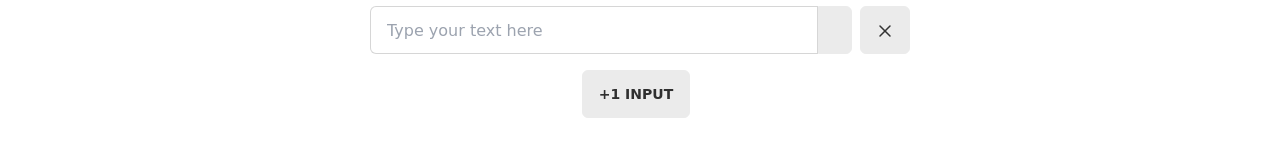
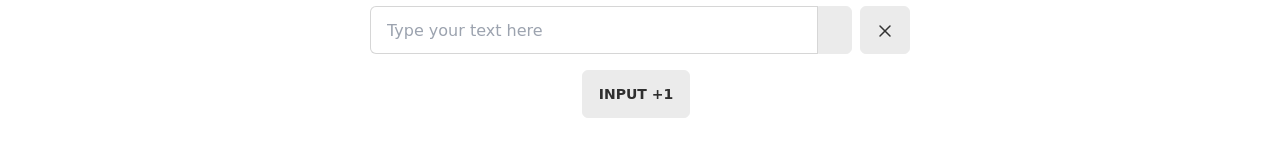
Before and after one commit to Mrbunker/clipboards, a Vue app: page / in a window 1280 px wide. Shown: the part 354-522 px from the top of the page. Built offline with nearby package versions, Linux system fonts and the light colour scheme.

Commit message:
update +1 button's description

```diff
--- a/src/components/InputList.vue
+++ b/src/components/InputList.vue
@@ -185,7 +185,7 @@
       </div>
     </div>
     <div class="flex content-center justify-center m-2">
-      <button class="btn rounded-md mr-2" @click="handleNewItem">+1 input</button>
+      <button class="btn rounded-md mr-2" @click="handleNewItem">input +1</button>
       <!-- <button class="btn rounded-md">import long text</button> -->
     </div>
   </div>
```
